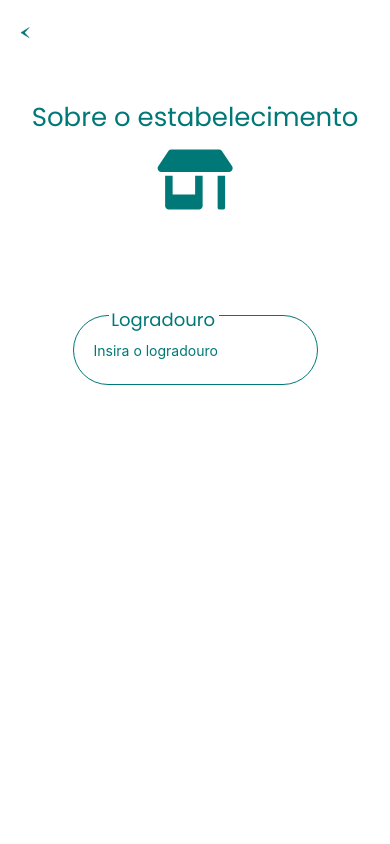
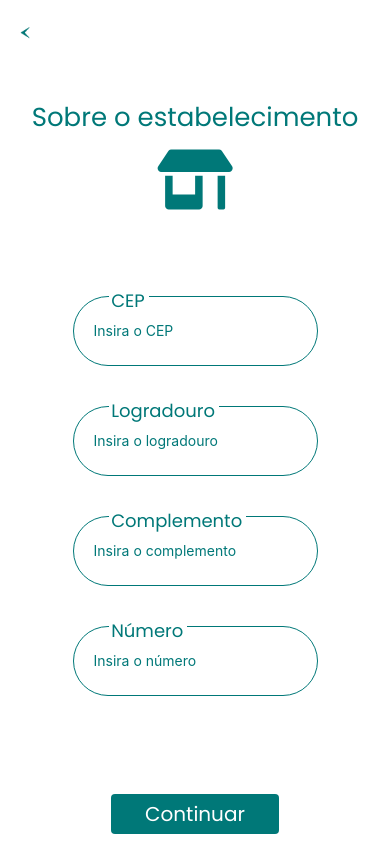
Before and after one commit to brandaodavi/vetfindapp, a React Native app: screen /CadastroEstabelecimento2 in a window 390 px wide. Built offline with nearby package versions, Linux system fonts and the light colour scheme.

Commit message:
Tela Cadastro Estabelecimento

```diff
--- a/src/components/tipo_perfil/tipoPerfil.style.js
+++ b/src/components/tipo_perfil/tipoPerfil.style.js
@@ -12,7 +12,7 @@ export const ContainerTipo = styled.TouchableOpacity`
 
 export const ContainerPerfilHeader = styled.View`
 	gap: 10px;
-	margin: 25% auto 25%;
+	margin: 25% auto 20%;
 	justify-content: flex-start;
 	align-items: center;
 	width: 100%;
--- a/src/screens/cadastro-estabelecimento/CadastroEstabelecimento.jsx
+++ b/src/screens/cadastro-estabelecimento/CadastroEstabelecimento.jsx
@@ -1,5 +1,6 @@
 import { Picker } from "@react-native-picker/picker";
 import { useState } from "react";
+import { KeyboardAvoidingView } from "react-native";
 
 import { tema } from "../../components";
 import { Button, Container, Input, PerfilHeader } from "../../components";
@@ -7,6 +8,7 @@ import { checarCampos } from "../../functions";
 
 const CadastroEstabelecimento = ({ navigation }) => {
 	const [tipo, setTipo] = useState(undefined);
+	const [cnpj, setCnpj] = useState(undefined);
 	const [abertura, setAbertura] = useState(undefined);
 	const [encerramento, setEncerramento] = useState(undefined);
 	const encaminharCampos = () => {
@@ -16,13 +18,14 @@ const CadastroEstabelecimento = ({ navigation }) => {
 	};
 	return (
 		<Container>
+			<KeyboardAvoidingView behavior="position">
 				<PerfilHeader title="Sobre o estabelecimento" icon="store-alt" size={60}></PerfilHeader>
 				<Picker
 					style={{
 						width: 200,
-					backgroundColor: `${tema.cores.temaNeutro.branco}`,
+						backgroundColor: "transparent",
 						position: "absolute",
-					top: "38%",
+						top: "43.5%",
 						left: "23%",
 						zIndex: 1,
 						color: `${tema.cores.temaVerde.verdePrincipal}`,
@@ -30,17 +33,18 @@ const CadastroEstabelecimento = ({ navigation }) => {
 					selectedValue={tipo}
 					onValueChange={(itemValue) => setTipo(itemValue)}
 				>
+					<Picker.Item label="Selecione o tipo" value="" />
 					<Picker.Item label="Clínica Veterinária" value="CLINICA VETERINARIA" />
 					<Picker.Item label="Pet Shop" value="PET SHOP" />
 					<Picker.Item label="Hotel Animal" value="HOTEL ANIMAL" />
 				</Picker>
+				<Input label="Tipo" editable={false} />
 				<Input
-				label="Tipo"
-				placeholder="Insira o tipo do estabelecimento"
-				value={tipo}
-				onChangeText={setTipo}
-				editable={false}
-				keyboardType="default"
+					label="CNPJ"
+					placeholder="Insira o CNPJ"
+					value={cnpj}
+					onChangeText={setCnpj}
+					keyboardType="numeric"
 				/>
 				<Input
 					label="Abertura"
@@ -56,7 +60,8 @@ const CadastroEstabelecimento = ({ navigation }) => {
 					onChangeText={setEncerramento}
 					keyboardType="numeric"
 				/>
-			<Button margin="35% auto 0 auto" title="Continuar" onPress={encaminharCampos} />
+			</KeyboardAvoidingView>
+			<Button margin="20% auto 0 auto" title="Continuar" onPress={encaminharCampos} />
 		</Container>
 	);
 };
--- a/src/screens/cadastro-estabelecimento/CadastroEstabelecimento2.jsx
+++ b/src/screens/cadastro-estabelecimento/CadastroEstabelecimento2.jsx
@@ -1,10 +1,51 @@
-import { Container, Input, PerfilHeader, Text } from "../../components";
+import { useState } from "react";
+import { KeyboardAvoidingView } from "react-native";
+
+import { Button, Container, Input, PerfilHeader } from "../../components";
+import { checarCampos } from "../../functions";
 
 const CadastroEstabelecimento2 = ({ navigation }) => {
+	const encaminharCampos = () => {
+		checarCampos(cep, logradouro, numero) ? navigation.navigate("CadastroEstabelecimento2") : "";
+	};
+	const [cep, setCep] = useState(undefined);
+	const [logradouro, setLogradouro] = useState(undefined);
+	const [complemento, setComplemento] = useState(undefined);
+	const [numero, setNumero] = useState(undefined);
 	return (
 		<Container>
-			<PerfilHeader title="Sobre o estabelecimento" icon="store-alt" size={60} />
-			<Input label="Logradouro" placeholder="Insira o logradouro"/>
+			<KeyboardAvoidingView behavior="position">
+				<PerfilHeader title="Sobre o estabelecimento" icon="store-alt" size={60} />
+				<Input
+					label="CEP"
+					placeholder="Insira o CEP"
+					value={cep}
+					onChangeText={setCep}
+					keyboardType="numeric"
+				/>
+				<Input
+					label="Logradouro"
+					placeholder="Insira o logradouro"
+					value={logradouro}
+					onChangeText={setLogradouro}
+					keyboardType="default"
+				/>
+				<Input
+					label="Complemento"
+					placeholder="Insira o complemento"
+					value={complemento}
+					onChangeText={setComplemento}
+					keyboardType="default"
+				/>
+				<Input
+					label="Número"
+					placeholder="Insira o número"
+					value={numero}
+					onChangeText={setNumero}
+					keyboardType="numeric"
+				/>
+			</KeyboardAvoidingView>
+			<Button margin="20% auto 0 auto" title="Continuar" onPress={encaminharCampos} />
 		</Container>
 	);
 };
--- a/src/screens/cadastro-proprietario/CadastroProprietario.jsx
+++ b/src/screens/cadastro-proprietario/CadastroProprietario.jsx
@@ -6,11 +6,11 @@ import { checarCampos } from "../../functions";
 
 const CadastroProprietario = ({ navigation }) => {
 	const [nome, setNome] = useState(null);
-	const [email, setEmail] = useState(null);
+	const [cpf, setCpf] = useState(null);
 	const [telefone, setTelefone] = useState(null);
 
 	const encaminharCampos = () => {
-		checarCampos(nome, email, telefone) ? navigation.navigate("CadastroEstabelecimento") : "";
+		checarCampos(nome, cpf, telefone) ? navigation.navigate("CadastroEstabelecimento") : "";
 	};
 	return (
 		<Container>
@@ -24,11 +24,11 @@ const CadastroProprietario = ({ navigation }) => {
 					keyboardType="default"
 				/>
 				<Input
-					label="E-mail"
-					placeholder="Insira o seu e-mail"
-					value={email}
-					onChangeText={setEmail}
-					keyboardType="email-address"
+					label="CPF"
+					placeholder="Insira o seu CPF"
+					value={cpf}
+					onChangeText={setCpf}
+					keyboardType="numeric"
 				/>
 				<Input
 					label="Telefone"
```
Lines whose indentation alone changed are shown as unchanged.
